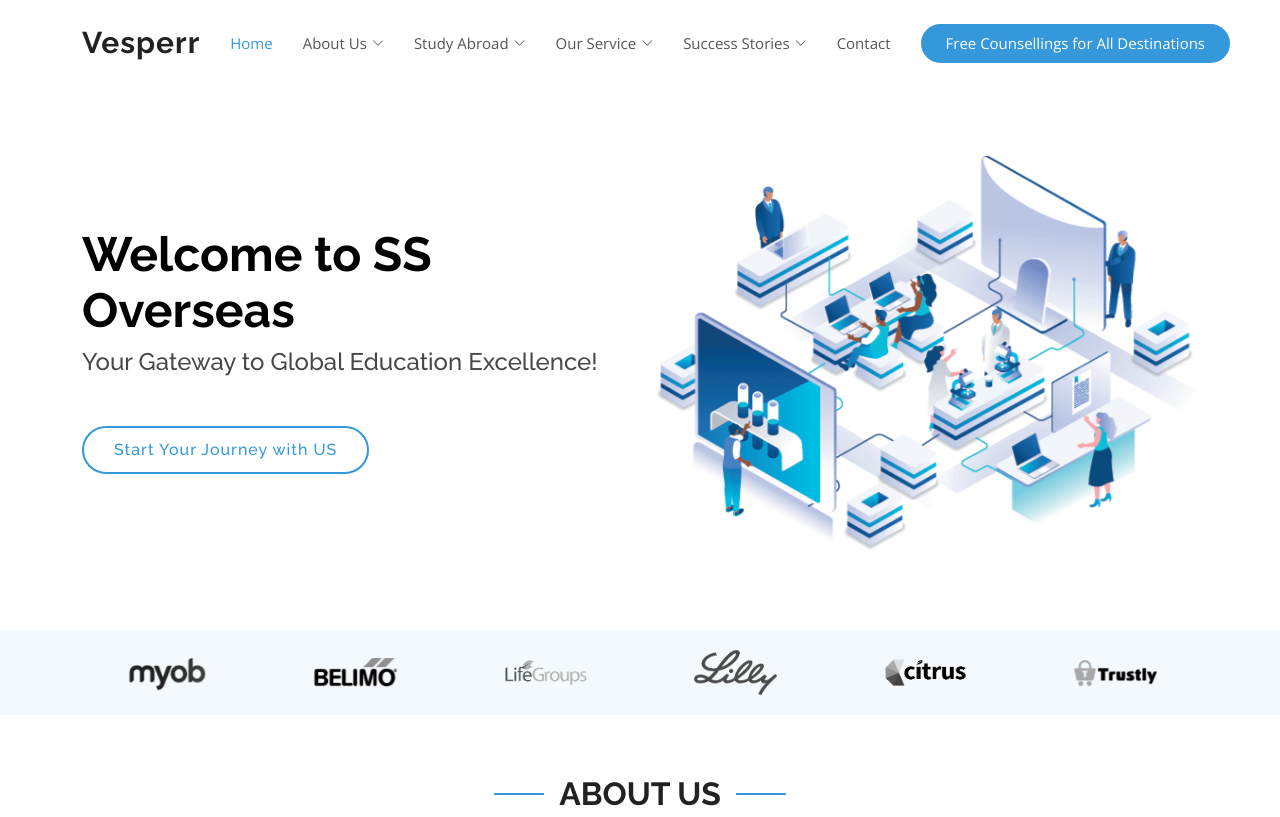
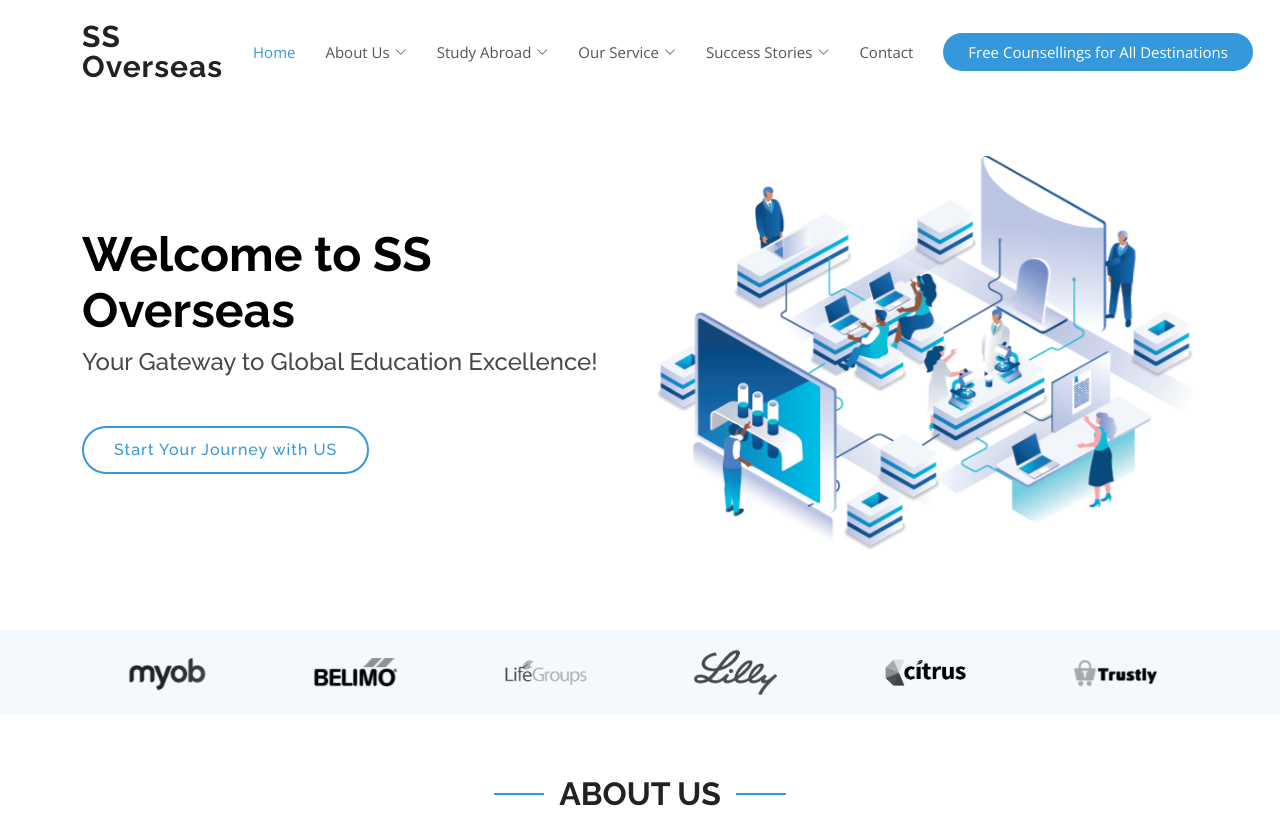
Before and after one commit to manoharmohanta/surendar, a plain HTML site: page index.html in a window 1280 px wide. Shown: the top 817 px of the page. Drawn offline with nearby package versions, Linux system fonts and the light colour scheme.

Commit message:
logo name change

```diff
--- a/index.html
+++ b/index.html
@@ -44,7 +44,7 @@
     <div class="container d-flex align-items-center justify-content-between">
 
       <div class="logo">
-        <h1><a href="index.html">Vesperr</a></h1>
+        <h1><a href="index.html">SS Overseas</a></h1>
         <!-- Uncomment below if you prefer to use an image logo -->
         <!-- <a href="index.html"><img src="assets/img/logo.png" alt="" class="img-fluid"></a>-->
       </div>
```
